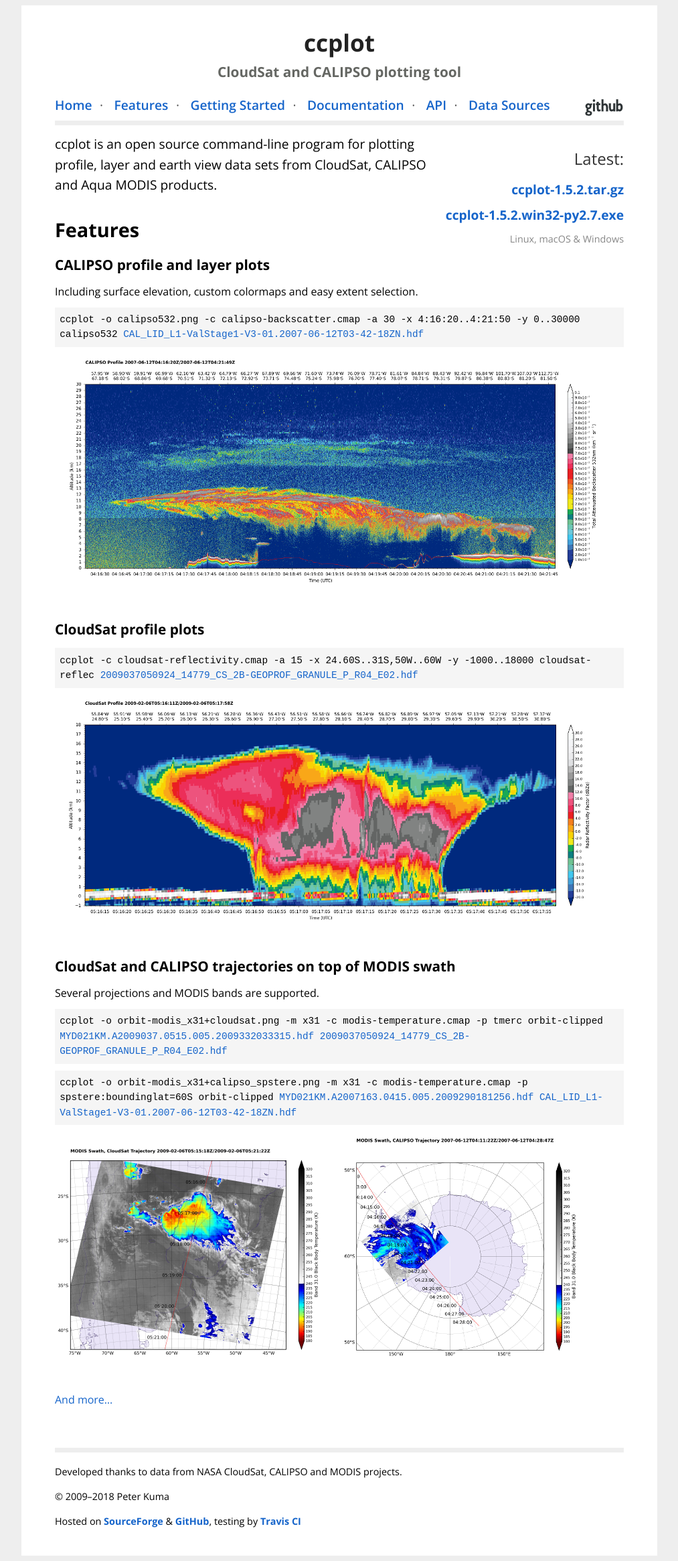
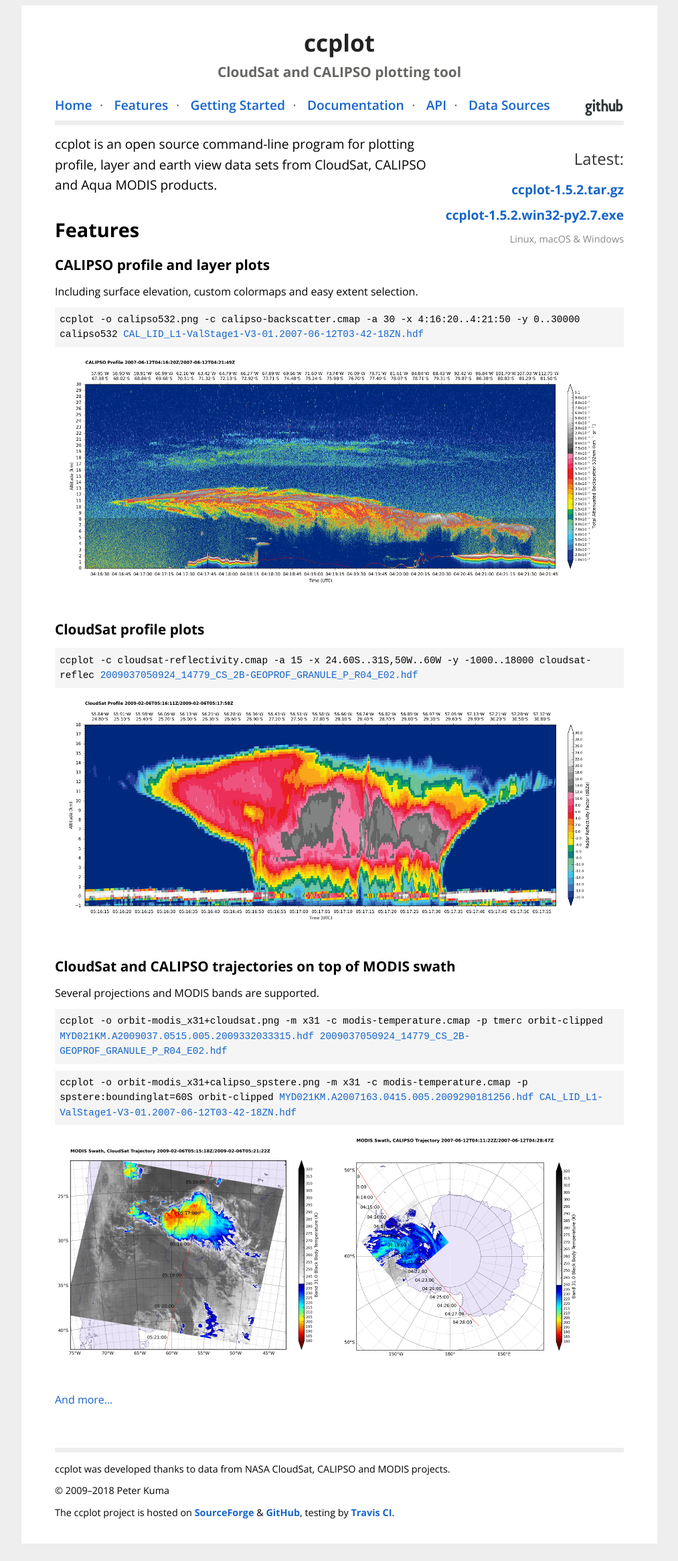
Before and after one commit to peterkuma/ccplot, a Jekyll site: the page built from index.html, in a window 1280 px wide. Shown: the whole page at 67% size, without its empty margins (133-1146 px from the left). Built offline with Jekyll 4.4.1, drawn with Linux system fonts in a browser that asks for light colours.

Commit message:
Improve footer formatting

```diff
--- a/_layouts/default.html
+++ b/_layouts/default.html
@@ -37,12 +37,12 @@
                 {{ content }}
             </article>
             <footer>
-                <p>Developed thanks to data from NASA CloudSat, CALIPSO and MODIS projects.</p>
+                <p>ccplot was developed thanks to data from NASA CloudSat, CALIPSO and MODIS projects.</p>
                 <p>&copy; 2009–2018 Peter Kuma</p>
                 <p>
-                    Hosted on <strong><a href="https://sourceforge.net/projects/ccplot/">SourceForge</a></strong> &amp;
+                    The ccplot project is hosted on <strong><a href="https://sourceforge.net/projects/ccplot/">SourceForge</a></strong> &amp;
                     <strong><a href="https://github.com/peterkuma/ccplot/">GitHub</a></strong>,
-                    testing by <strong><a href="https://travis-ci.org/peterkuma/ccplot">Travis CI</a></strong>
+                    testing by <strong><a href="https://travis-ci.org/peterkuma/ccplot">Travis CI</a></strong>.
                 </p>
             </footer>
         </div>
--- a/css/footer.css
+++ b/css/footer.css
@@ -38,3 +38,7 @@
     border-top: 7px solid #eee;
     font-size: 90%;
 }
+
+footer p {
+    margin: 0.7em 0;
+}
```
